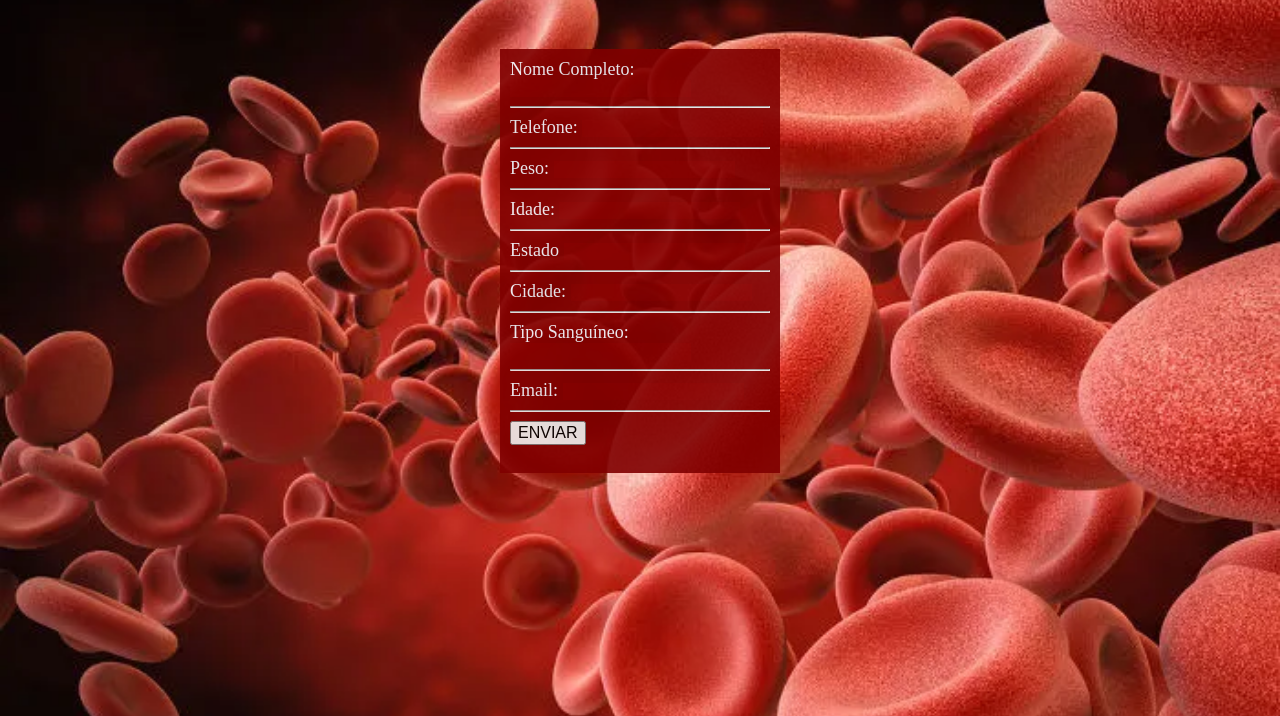
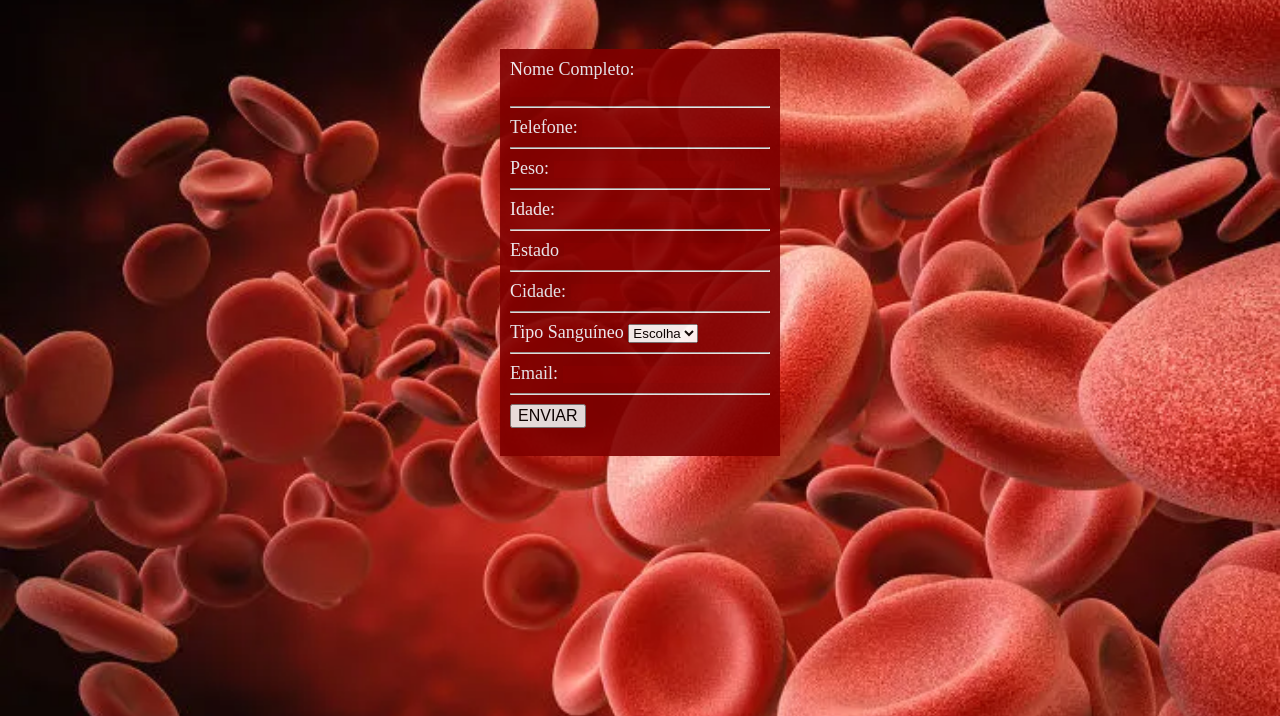
Before and after one commit to caiosantos-777/sangu-neo, a plain HTML site: page index.html in a window 1280 px wide. Shown: the part 84-800 px from the top of the page. Drawn offline with Linux system fonts and the light colour scheme.

Commit message:
add - o básico ta feito

```diff
--- a/index.html
+++ b/index.html
@@ -21,28 +21,47 @@
             <form>
 
                 <label for="Nome"></label>Nome Completo: </label>
-                    <input type="text" name=Nome/>  <hr>
+                <input type="text" name=Nome />
+                <hr>
 
                 <label for="Telefone"></label>Telefone: </label>
-                    <input type="tell" name=Telefone/>  <hr>
+                <input type="tell" name=Telefone />
+                <hr>
 
                 <label for="Peso"></label>Peso: </label>
-                    <input type="number" name=Peso/>  <hr>
+                <input type="number" name=Peso />
+                <hr>
 
                 <label for="Idade"></label>Idade: </label>
-                    <input type="text" name=Idade/>  <hr>
+                <input type="text" name=Idade />
+                <hr>
 
                 <label for="estado"></label>Estado</label>
-                    <input type="text" name=Estado/>  <hr>
+                <input type="text" name=Estado />
+                <hr>
 
                 <label for="Cdd"></label>Cidade: </label>
-                    <input type="text" name=Cdd/>  <hr>
+                <input type="text" name=Cdd />
+                <hr>
 
-                    <label for="TipoSanguineo"></label>Tipo Sanguíneo: </label>
-                    <input type="text" name=TipoSanguineo/>  <hr>
+                <label for="TPS">Tipo Sanguíneo</label>
+                <select id="TPS">
+                    <option value="Escolha">Escolha</option>
+                    <option value="A">A-</option>
+                    <option value="B">B-</option>
+                    <option value="A">A+</option>
+                    <option value="B">B+</option>
+                    <option value="AB">AB+</option>
+                    <option value="AB">AB-</option>
+                    <option value="O">O+</option>
+                    <option value="O">O-</option>
+
+                </select>
+                <hr>
 
                 <label for="Email"></label>Email: </label>
-                    <input type="text" name=Email/>  <hr>
+                <input type="text" name=Email />
+                <hr>
 
 
                 <button type="submit" onclick="validarFormulario()">ENVIAR</button>
@@ -62,4 +81,5 @@
 </html>
 
 </body>
+
 </html>
```
Lines whose indentation alone changed are shown as unchanged.
